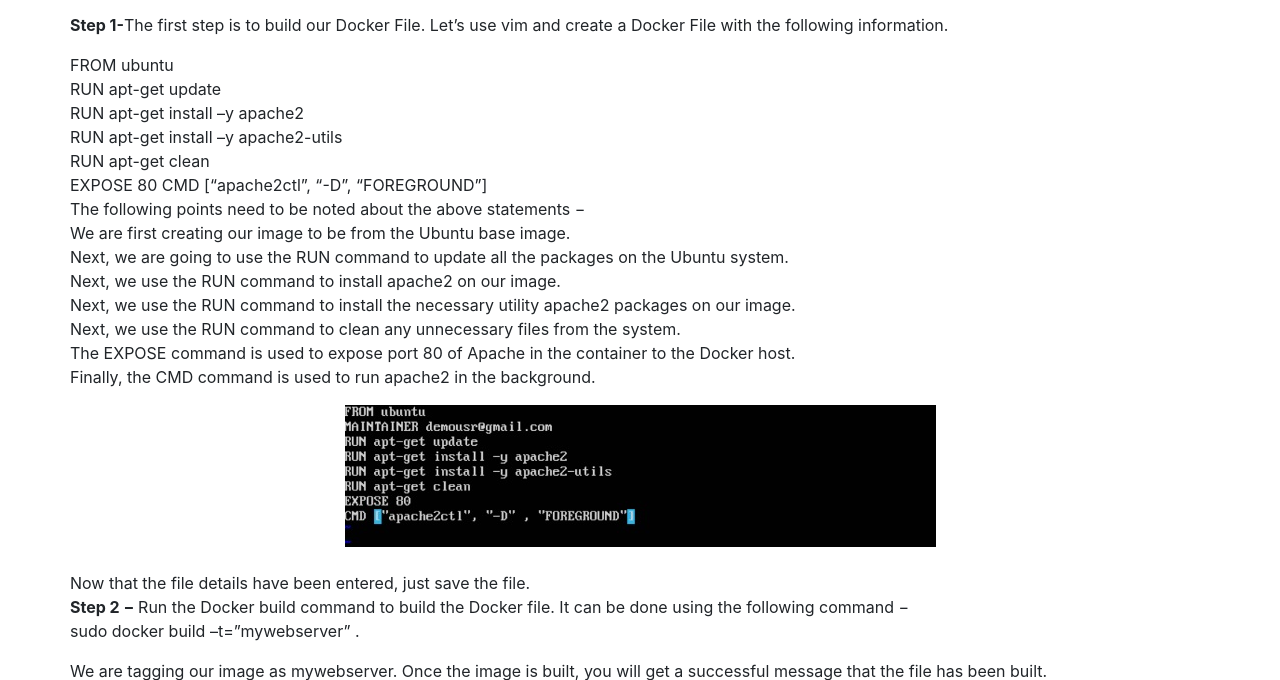
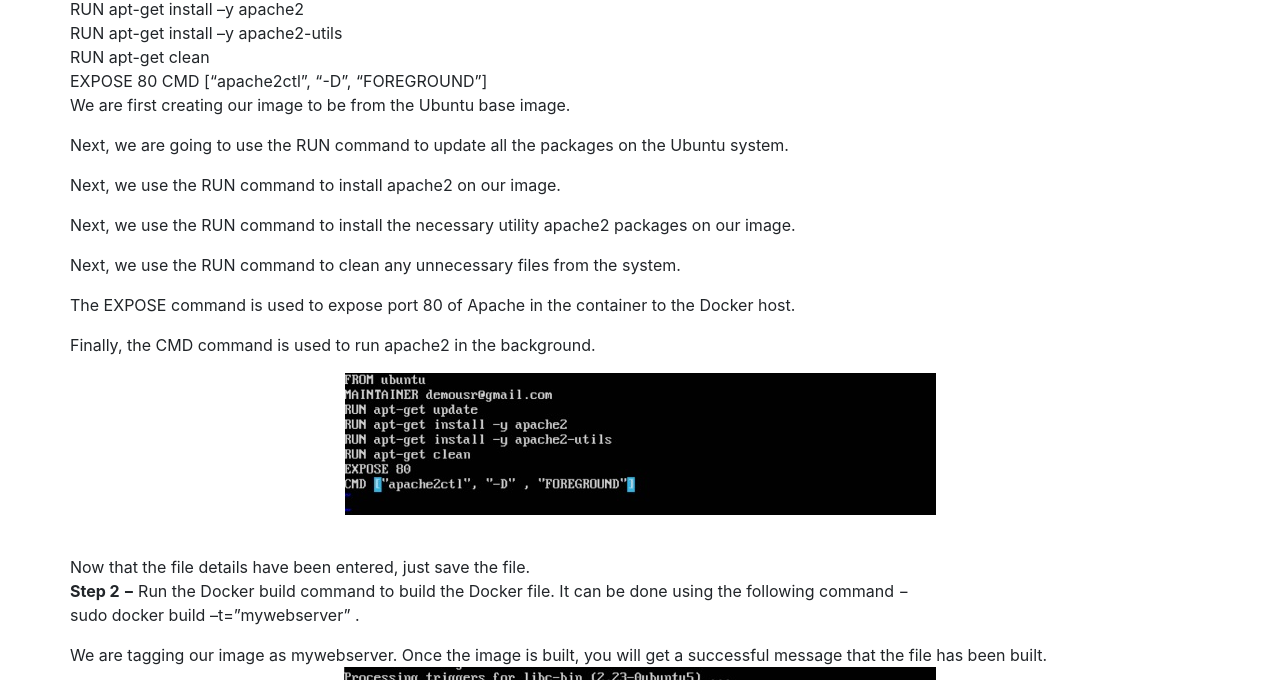
Before and after one commit to Nithin63/Learn_Docker, a plain HTML site: page Webserver.html in a window 1280 px wide. Shown: the part 211-891 px from the top of the page. Drawn offline with Linux system fonts and the light colour scheme.

Commit message:
Fix: Edit Webserver

```diff
--- a/Webserver.html
+++ b/Webserver.html
@@ -50,7 +50,7 @@
     <div class="row">
 
         <div class="col-lg-12 text-center">
-            <h1 class="mt-5">Contenarization</h1>
+
 </div>
 
             <p> let’s see how we can build a web server image which can be used to build containers.
@@ -68,23 +68,23 @@
             RUN apt-get clean<br>
             EXPOSE 80 CMD [“apache2ctl”, “-D”, “FOREGROUND”]<br>
             <p>
-                The following points need to be noted about the above statements −<br>
+                The following points need to be noted about the above statements </p>
 
-                We are first creating our image to be from the Ubuntu base image.<br>
+        <p>We are first creating our image to be from the Ubuntu base image.</p>
 
-                Next, we are going to use the RUN command to update all the packages on the Ubuntu system.<br>
+               <p> Next, we are going to use the RUN command to update all the packages on the Ubuntu system.</p>
 
-                Next, we use the RUN command to install apache2 on our image.<br>
+                <p>Next, we use the RUN command to install apache2 on our image.</p>
 
-                Next, we use the RUN command to install the necessary utility apache2 packages on our image.<br>
+               <p> Next, we use the RUN command to install the necessary utility apache2 packages on our image.</p>
 
-                Next, we use the RUN command to clean any unnecessary files from the system.<br>
+               <p> Next, we use the RUN command to clean any unnecessary files from the system.</p>
 
-                The EXPOSE command is used to expose port 80 of Apache in the container to the Docker host.<br>
+               <p> The EXPOSE command is used to expose port 80 of Apache in the container to the Docker host.</p>
 
-                Finally, the CMD command is used to run apache2 in the background.<br>
+               <p> Finally, the CMD command is used to run apache2 in the background.</p>
 <div class="col-lg-12 text-center">
-                <img src="img/apache2.jpg" class="img-fluid" alt="Responsive image"><br>
+                <img src="img/apache2.jpg" class="img-fluid" alt="Responsive image"></p>
                 <br>
 </div>
 
```
